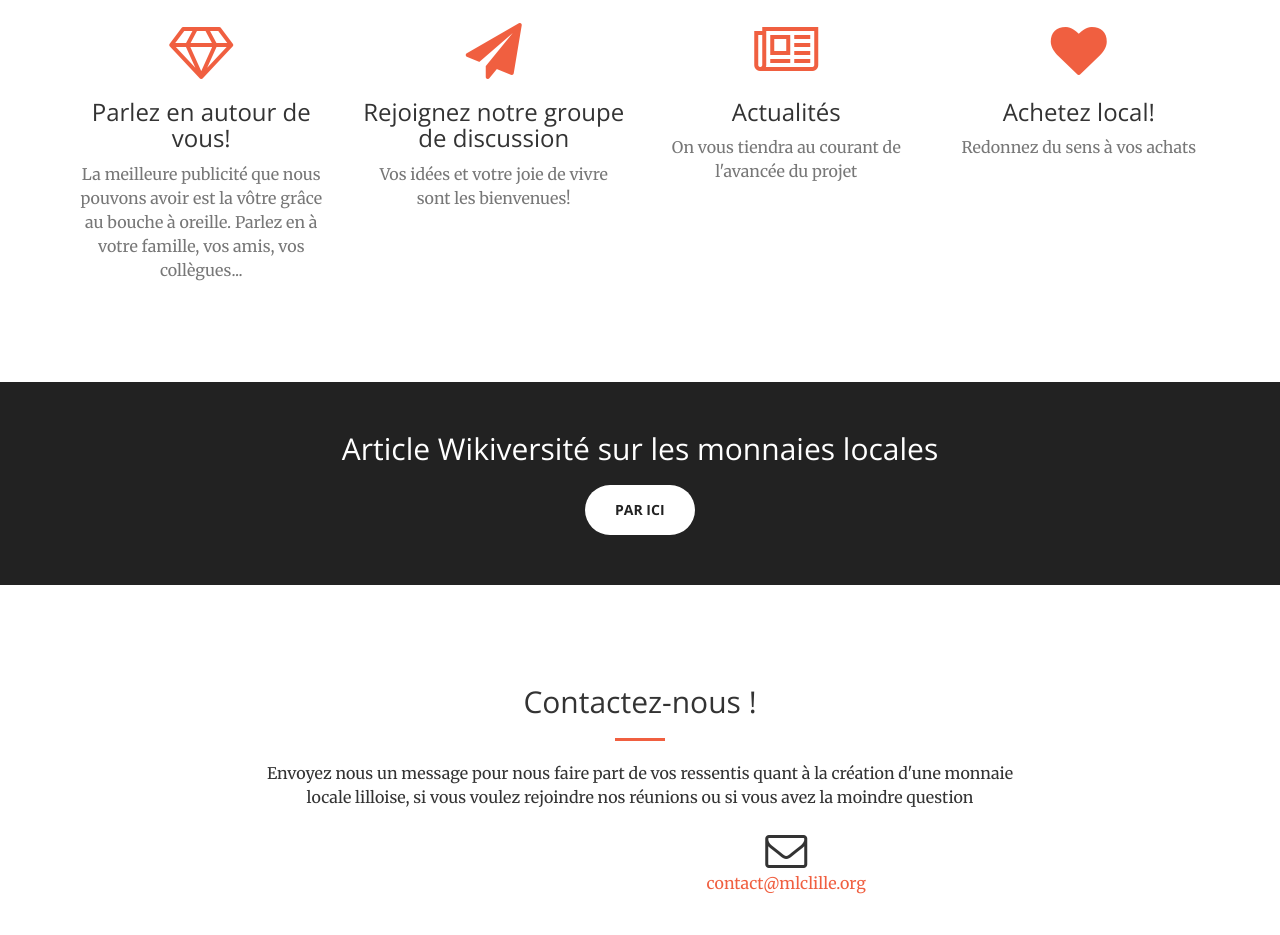
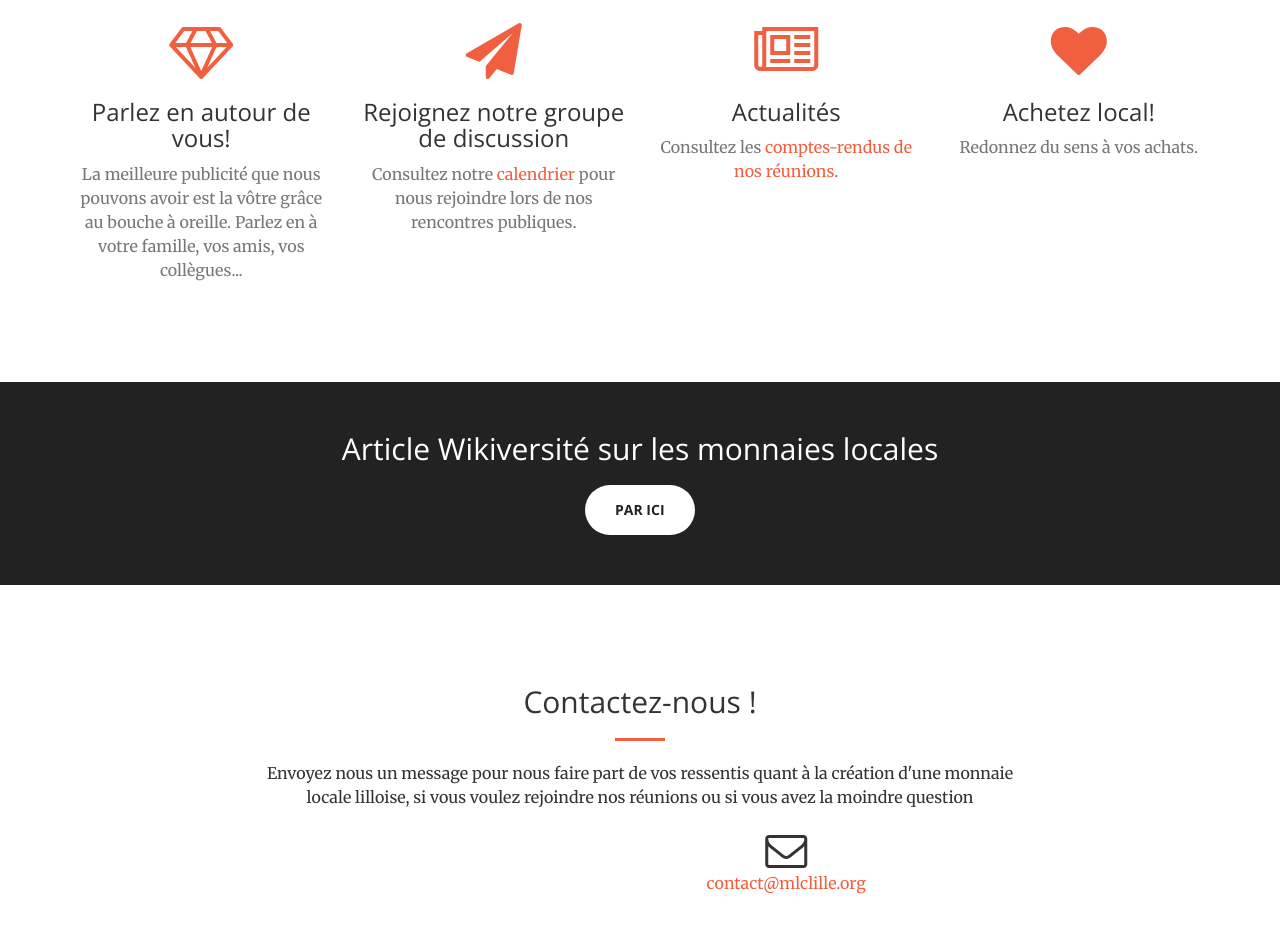
Before and after one commit to MLCLille/MLCLille.github.io, a website: page index.html in a window 1280 px wide. Shown: the part 1415-2350 px from the top of the page. Drawn offline with nearby package versions, Linux system fonts and the light colour scheme; grey boxes are pictures that could not be loaded.

Commit message:
ajout liens calendrier + CR

```diff
--- a/index.html
+++ b/index.html
@@ -77,7 +77,8 @@
               <aside class="bg-white" align="center"> <h1><img src="img/portfolio/logomlc.jpg" style="width: 350px" >
               </h1></aside>
                 <hr>
-                <p>Une monnaie locale est en cours de création à Lille, un groupe citoyen s'est organisé pour faire la promotion de celle-ci ainsi que pour réfléchir à toutes les facettes de sa mise en place</p>
+                <p>Une monnaie locale est en cours de création à Lille, un groupe citoyen s'est organisé pour faire la promotion de celle-ci ainsi que
+				pour réfléchir à toutes les facettes de sa mise en place</p>
                 <a href="#about" class="btn btn-primary btn-xl page-scroll">Nos principes</a>
             </div>
         </div>
@@ -90,7 +91,8 @@
                     <h2 class="section-heading">Pourquoi mettre en place une monnaie locale ? </h2>
                     <hr class="light">
                     <p class="text-faded">Une monnaie locale permet de redynamiser l'économie locale, et donc à fortiori de créer de
-                    l'emploi localement. Elle circule aussi beaucoup plus que l'euro par exemple. La monnaie étant fondante (voir article WikiUniversité pour plus de détails), il est inutile de la stocker et de spéculer dessus. </p>
+                    l'emploi localement. Elle circule aussi beaucoup plus que l'euro par exemple. La monnaie étant fondante (voir article WikiUniversité
+					pour plus de détails), il est inutile de la stocker et de spéculer dessus. </p>
                     <a href="#services" class="page-scroll btn btn-default btn-xl sr-button">Dites m'en plus !</a>
                 </div>
             </div>
@@ -120,21 +122,23 @@
                     <div class="service-box">
                         <i class="fa fa-4x fa-paper-plane text-primary sr-icons"></i>
                         <h3>Rejoignez notre groupe de discussion</h3>
-                        <p class="text-muted">Vos idées et votre joie de vivre sont les bienvenues!</p>
+                        <p class="text-muted">Consultez notre <a href="https://trello.com/b/P1UH7QB9/calendrier-public/calendar"
+						target="_blank">calendrier</a> pour nous rejoindre lors de nos rencontres publiques.</p>
                     </div>
                 </div>
                 <div class="col-lg-3 col-md-6 text-center">
                     <div class="service-box">
                         <i class="fa fa-4x fa-newspaper-o text-primary sr-icons"></i>
                         <h3>Actualités</h3>
-                        <p class="text-muted">On vous tiendra au courant de l'avancée du projet</p>
+                        <p class="text-muted">Consultez les <a href="https://drive.google.com/folderview?id=0B6kVBfERu9dENUQ1LVE3U09UMDQ&usp=
+						sharing" target="_blank">comptes-rendus de nos réunions</a>.</p>
                     </div>
                 </div>
                 <div class="col-lg-3 col-md-6 text-center">
                     <div class="service-box">
                         <i class="fa fa-4x fa-heart text-primary sr-icons"></i>
                         <h3>Achetez local!</h3>
-                        <p class="text-muted">Redonnez du sens à vos achats</p>
+                        <p class="text-muted">Redonnez du sens à vos achats.</p>
                     </div>
                 </div>
             </div>
@@ -145,7 +149,8 @@
         <div class="container text-center">
             <div class="call-to-action">
                 <h2>Article Wikiversité sur les monnaies locales</h2>
-                <a href="https://fr.wikiversity.org/wiki/Syst%C3%A8mes_mon%C3%A9taires/Monnaie_Locale_%26_Compl%C3%A9mentaire" target="_blank" class="btn btn-default btn-xl sr-button">Par ici</a>
+                <a href="https://fr.wikiversity.org/wiki/Syst%C3%A8mes_mon%C3%A9taires/Monnaie_Locale_%26_Compl%C3%A9mentaire"
+				target="_blank" class="btn btn-default btn-xl sr-button">Par ici</a>
             </div>
         </div>
     </aside>
@@ -165,7 +170,9 @@
 				<div class="col-lg-3"></div>
 
                 <div class="col-lg-3 text-center">
-                    <iframe src="https://www.facebook.com/plugins/page.php?href=https%3A%2F%2Fwww.facebook.com%2Fmonnaie.locale.lille%2F&tabs=timeline&width=250&height=70&small_header=false&adapt_container_width=true&hide_cover=false&show_facepile=true&appId" width="250" height="150" style="border:none;overflow:hidden" scrolling="no" frameborder="0" allowTransparency="true"></iframe>
+                    <iframe src="https://www.facebook.com/plugins/page.php?href=https%3A%2F%2Fwww.facebook.com%2Fmonnaie.locale.lille%2F&tabs=
+					timeline&width=250&height=70&small_header=false&adapt_container_width=true&hide_cover=false&show_facepile=true&appId" width="250"
+					height="150" style="border:none;overflow:hidden" scrolling="no" frameborder="0" allowTransparency="true"></iframe>
                 </div>
 
                 <div class="col-lg-3 text-center">
```
